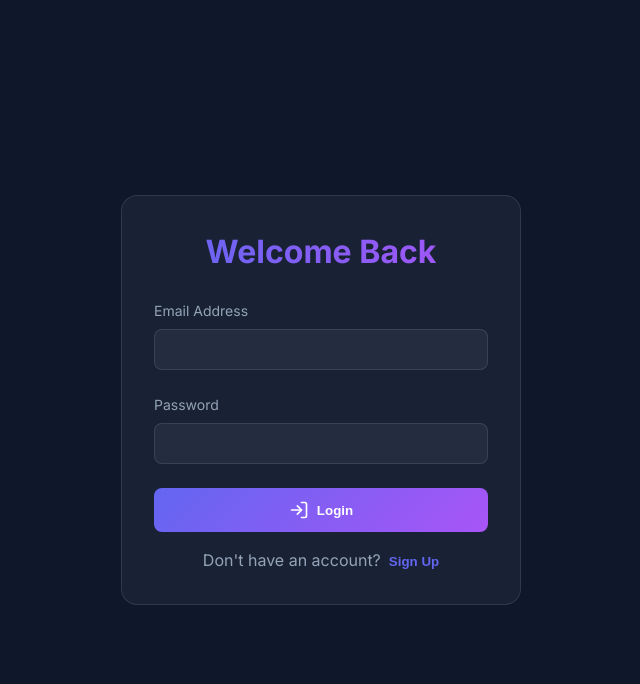
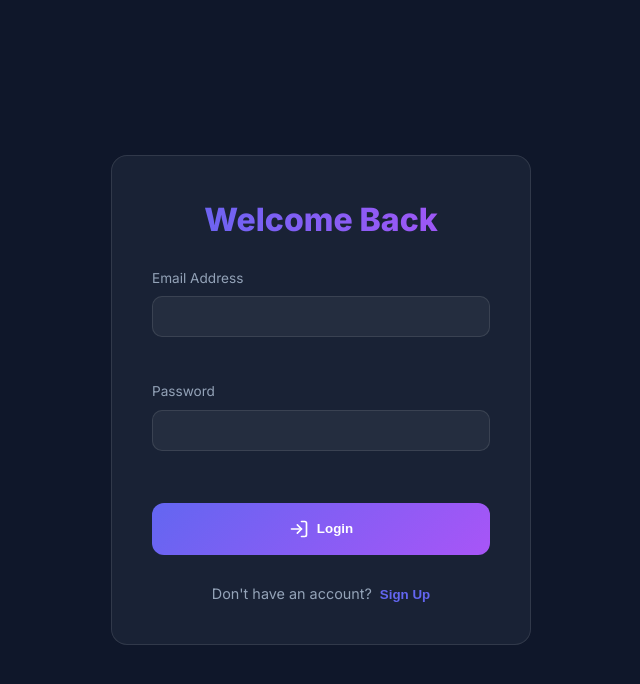
Before and after one commit to Maverick-841/AI-resume-analyser, a React (Vite) app in the folder client/: page / in a window 1280 px wide. Shown: the top 684 px of the page, without its empty margins (319-959 px from the left). Built offline with nearby package versions, Linux system fonts and the light colour scheme.

Commit message:
Refine Auth UI with inline error states and premium styling

```diff
--- a/client/src/components/Auth.jsx
+++ b/client/src/components/Auth.jsx
@@ -1,14 +1,19 @@
 import React, { useState } from 'react';
 import { useAuth } from '../context/AuthContext';
-import { LogIn, UserPlus } from 'lucide-react';
+import { LogIn, UserPlus, XCircle } from 'lucide-react';
+import { motion, AnimatePresence } from 'framer-motion';
 
 export default function Auth() {
     const [isLogin, setIsLogin] = useState(true);
     const [formData, setFormData] = useState({ name: '', email: '', password: '' });
+    const [error, setError] = useState(null);
+    const [loading, setLoading] = useState(false);
     const { login, register } = useAuth();
 
     const handleSubmit = async (e) => {
         e.preventDefault();
+        setError(null);
+        setLoading(true);
         try {
             if (isLogin) {
                 await login(formData.email, formData.password);
@@ -16,55 +21,82 @@ export default function Auth() {
                 await register(formData.name, formData.email, formData.password);
             }
         } catch (err) {
-            alert(err.response?.data?.message || 'Authentication failed');
+            setError(err.response?.data?.message || 'Authentication failed. Please try again.');
+        } finally {
+            setLoading(false);
         }
     };
 
     return (
-        <div style={{ display: 'flex', justifyContent: 'center', alignItems: 'center', height: '100vh' }}>
-            <div className="glass" style={{ padding: '2rem', width: '100%', maxWidth: '400px' }}>
-                <h1 style={{ textAlign: 'center', marginBottom: '1.5rem', background: 'linear-gradient(to right, #6366f1, #a855f7)', WebkitBackgroundClip: 'text', WebkitTextFillColor: 'transparent' }}>
+        <div style={{ display: 'flex', justifyContent: 'center', alignItems: 'center', minHeight: '100vh', padding: '1rem' }}>
+            <div className="glass" style={{ padding: '2.5rem', width: '100%', maxWidth: '420px', display: 'flex', flexDirection: 'column', gap: '1rem' }}>
+                <h1 style={{ textAlign: 'center', marginBottom: '0.5rem', fontSize: '2rem', fontWeight: '800', background: 'linear-gradient(to right, #6366f1, #a855f7)', WebkitBackgroundClip: 'text', WebkitTextFillColor: 'transparent' }}>
                     {isLogin ? 'Welcome Back' : 'Create Account'}
                 </h1>
-                <form onSubmit={handleSubmit}>
+
+                <AnimatePresence>
+                    {error && (
+                        <motion.div
+                            initial={{ opacity: 0, height: 0 }}
+                            animate={{ opacity: 1, height: 'auto' }}
+                            exit={{ opacity: 0, height: 0 }}
+                            style={{ background: 'rgba(239, 68, 68, 0.1)', color: '#ef4444', padding: '1rem', borderRadius: '12px', border: '1px solid rgba(239, 68, 68, 0.2)', display: 'flex', alignItems: 'center', gap: '0.75rem', marginBottom: '0.5rem' }}
+                        >
+                            <XCircle size={20} />
+                            <span style={{ flex: 1, fontSize: '0.9rem' }}>{error}</span>
+                            <button onClick={() => setError(null)} style={{ background: 'none', border: 'none', color: '#ef4444', cursor: 'pointer' }}>✕</button>
+                        </motion.div>
+                    )}
+                </AnimatePresence>
+
+                <form onSubmit={handleSubmit} style={{ display: 'flex', flexDirection: 'column', gap: '1.25rem' }}>
                     {!isLogin && (
                         <div className="input-group">
-                            <label>Full Name</label>
+                            <label style={{ fontSize: '0.85rem', color: 'var(--text-muted)' }}>Full Name</label>
                             <input
                                 type="text"
                                 required
                                 value={formData.name}
                                 onChange={(e) => setFormData({ ...formData, name: e.target.value })}
+                                style={{ width: '100%', padding: '0.75rem', borderRadius: '10px', background: 'rgba(255,255,255,0.05)', border: '1px solid var(--border)', color: 'white' }}
                             />
                         </div>
                     )}
                     <div className="input-group">
-                        <label>Email Address</label>
+                        <label style={{ fontSize: '0.85rem', color: 'var(--text-muted)' }}>Email Address</label>
                         <input
                             type="email"
                             required
                             value={formData.email}
                             onChange={(e) => setFormData({ ...formData, email: e.target.value })}
+                            style={{ width: '100%', padding: '0.75rem', borderRadius: '10px', background: 'rgba(255,255,255,0.05)', border: '1px solid var(--border)', color: 'white' }}
                         />
                     </div>
                     <div className="input-group">
-                        <label>Password</label>
+                        <label style={{ fontSize: '0.85rem', color: 'var(--text-muted)' }}>Password</label>
                         <input
                             type="password"
                             required
                             value={formData.password}
                             onChange={(e) => setFormData({ ...formData, password: e.target.value })}
+                            style={{ width: '100%', padding: '0.75rem', borderRadius: '10px', background: 'rgba(255,255,255,0.05)', border: '1px solid var(--border)', color: 'white' }}
                         />
                     </div>
-                    <button type="submit" className="btn btn-primary" style={{ width: '100%', justifyContent: 'center' }}>
-                        {isLogin ? <LogIn size={20} /> : <UserPlus size={20} />}
-                        {isLogin ? 'Login' : 'Sign Up'}
+                    <button type="submit" className="btn btn-primary" disabled={loading} style={{ width: '100%', justifyContent: 'center', padding: '1rem', borderRadius: '12px', marginTop: '0.5rem' }}>
+                        {loading ? (
+                            <span>Processing...</span>
+                        ) : (
+                            <>
+                                {isLogin ? <LogIn size={20} /> : <UserPlus size={20} />}
+                                {isLogin ? 'Login' : 'Sign Up'}
+                            </>
+                        )}
                     </button>
-                    <p style={{ textAlign: 'center', marginTop: '1rem', color: 'var(--text-muted)' }}>
+                    <p style={{ textAlign: 'center', marginTop: '0.5rem', color: 'var(--text-muted)', fontSize: '0.9rem' }}>
                         {isLogin ? "Don't have an account?" : "Already have an account?"}
                         <button
                             type="button"
-                            onClick={() => setIsLogin(!isLogin)}
+                            onClick={() => { setIsLogin(!isLogin); setError(null); }}
                             style={{ background: 'none', border: 'none', color: 'var(--primary)', cursor: 'pointer', fontWeight: 'bold', marginLeft: '0.5rem' }}
                         >
                             {isLogin ? 'Sign Up' : 'Login'}
```
